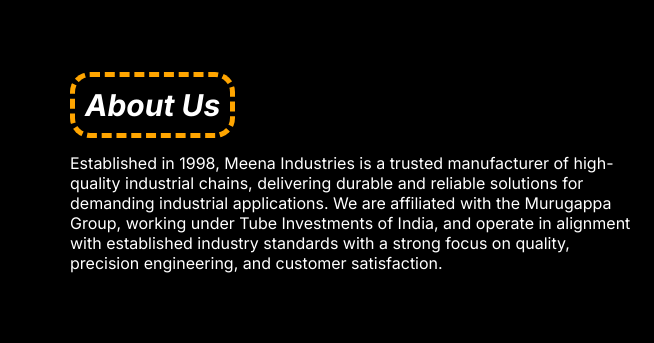
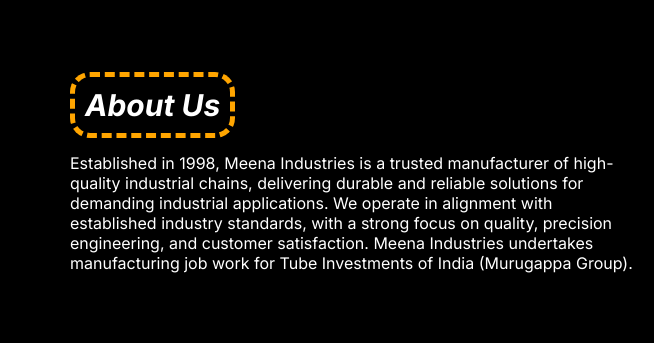
Before and after one commit to Nehal-Khan-29/Freelancing-Meena-Industries, a plain HTML site: page index.html in a window 1280 px wide. Shown: the part 543-886 px from the top of the page, 0-654 px from the left. Drawn offline with nearby package versions, Linux system fonts and the light colour scheme; a web font is replaced by a local one.

Commit message:
Add files via upload

```diff
--- a/index.html
+++ b/index.html
@@ -71,13 +71,7 @@
             <div class="abt_me">
                 <div class="abt_me_1">
                     <div class="headers">About Us</div>
-                    Established in 1998, Meena Industries is a trusted manufacturer of
-                    high-quality industrial chains, delivering durable and reliable
-                    solutions for demanding industrial applications. We are affiliated
-                    with the Murugappa Group, working under Tube Investments of
-                    India, and operate in alignment with established industry
-                    standards with a strong focus on quality, precision engineering,
-                    and customer satisfaction.
+                    Established in 1998, Meena Industries is a trusted manufacturer of high-quality industrial chains, delivering durable and reliable solutions for demanding industrial applications. We operate in alignment with established industry standards, with a strong focus on quality, precision engineering, and customer satisfaction. Meena Industries undertakes manufacturing job work for Tube Investments of India (Murugappa Group).
                 </div>
                 <img class="abt_me_2" src="assets/img/logo.png">
             </div>
@@ -220,7 +214,7 @@
 
         <div class="contact_container2" onclick="Menuoff()">
             <div class="footertext"><img src="assets/img/logo.png" alt="MI"><div>MI</div></div><br>
-            <div>© Meena Industries | Established 1998 | Affiliated with Murugappa Group - Tube Investments of India</div>
+            <div>© Meena Industries | Established 1998</div>
         </div>
 
     </div>
```
